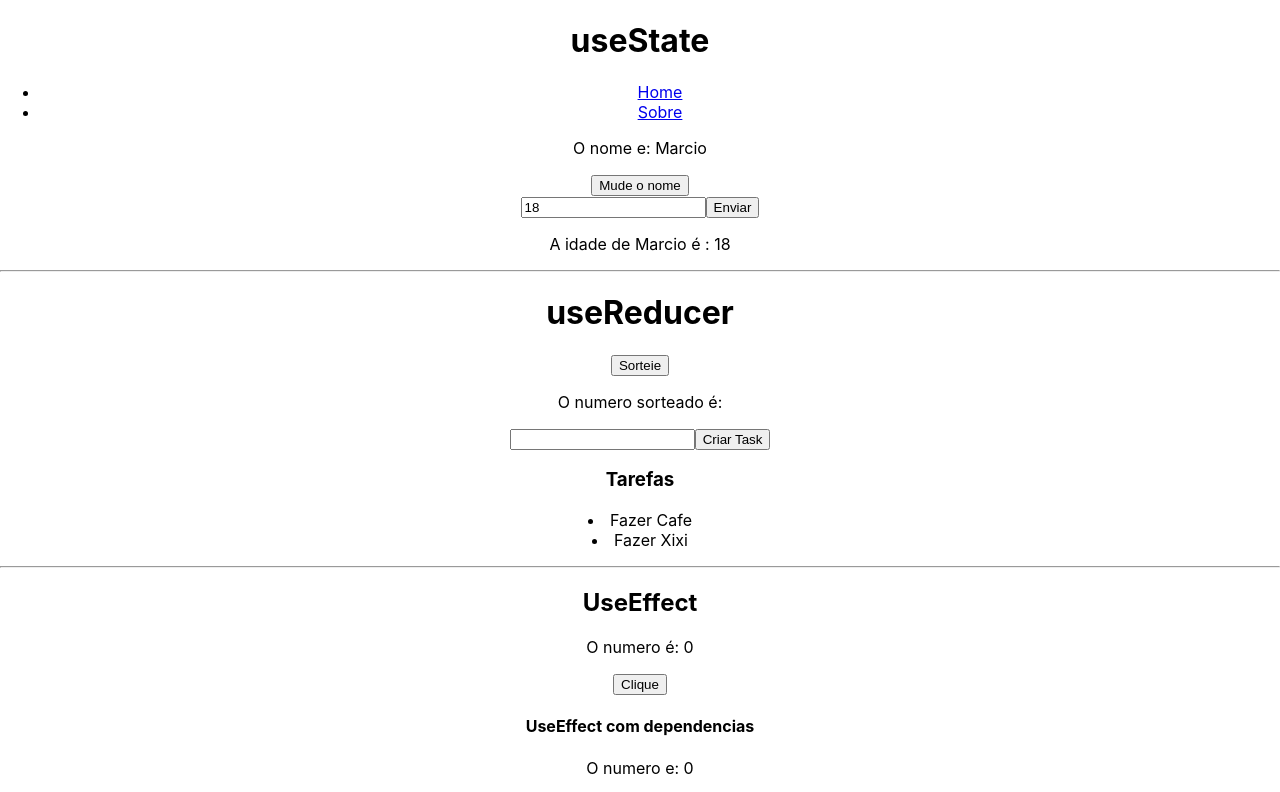
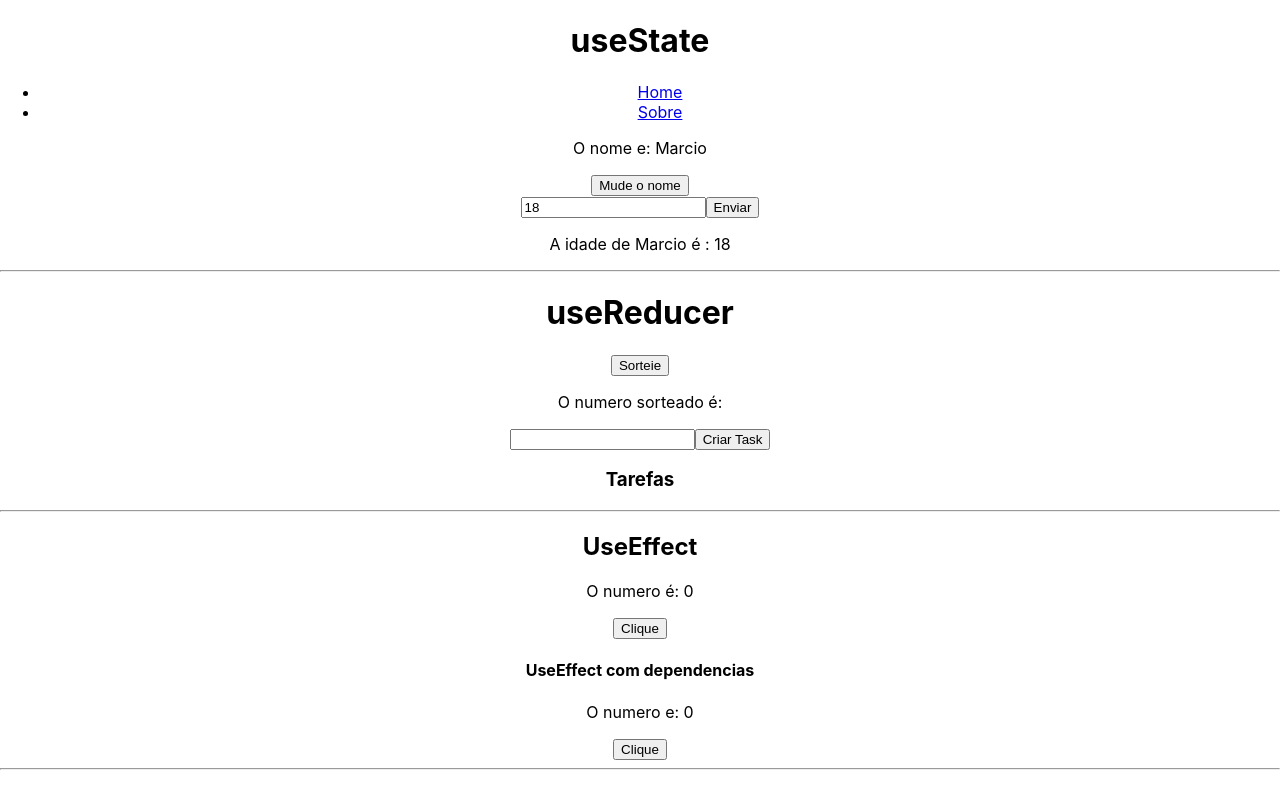
Before and after one commit to fescarvalho/hooksReact, a React (Create React App) app: page / in a window 1280 px wide. Shown: the top 792 px of the page. Built offline with nearby package versions, Linux system fonts and the light colour scheme.

Commit message:
lcoalStorage

```diff
--- a/src/components/HookUseReducer.js
+++ b/src/components/HookUseReducer.js
@@ -6,10 +6,10 @@ const HookUseReducer = () => {
   })
 
   /* 2-useReducer e actions*/
-  const initialTasks = [
-    { id: 0, text: 'Fazer Cafe' },
-    { id: 1, text: 'Fazer Xixi' },
-  ]
+  /*  const initialTasks = [{ id: 0, text: 'cafe' }] */
+  const initialTasks = JSON.parse(localStorage.getItem('tasks')) || []
+  /*
+  initialTasks =  */
 
   const listTask = (state, action) => {
     switch (action.type) {
@@ -18,7 +18,9 @@ const HookUseReducer = () => {
           id: Math.random(),
           text: taskText,
         }
-        setTaskText('')
+
+        saveLocalStorage(newTask)
+
         return [...state, newTask]
 
       case 'DELETE':
@@ -32,13 +34,21 @@ const HookUseReducer = () => {
   const [taskText, setTaskText] = useState('')
   const [tasks, dispatchTasks] = useReducer(listTask, initialTasks)
 
+  function saveLocalStorage(task) {
+    initialTasks.push(task)
+    setTaskText('')
+    localStorage.setItem('tasks', JSON.stringify(initialTasks))
+  }
+
   const handleSubmit = (e) => {
     e.preventDefault()
+
     dispatchTasks({ type: 'ADD' })
   }
 
   const removeTask = (id) => {
     dispatchTasks({ type: 'DELETE', id })
+    localStorage.removeItem('task', id)
   }
 
   return (
--- a/src/index.js
+++ b/src/index.js
@@ -4,8 +4,4 @@ import './index.css'
 import App from './App'
 
 const root = ReactDOM.createRoot(document.getElementById('root'))
-root.render(
-  <React.StrictMode>
-    <App />
-  </React.StrictMode>
-)
+root.render(<App />)
```
